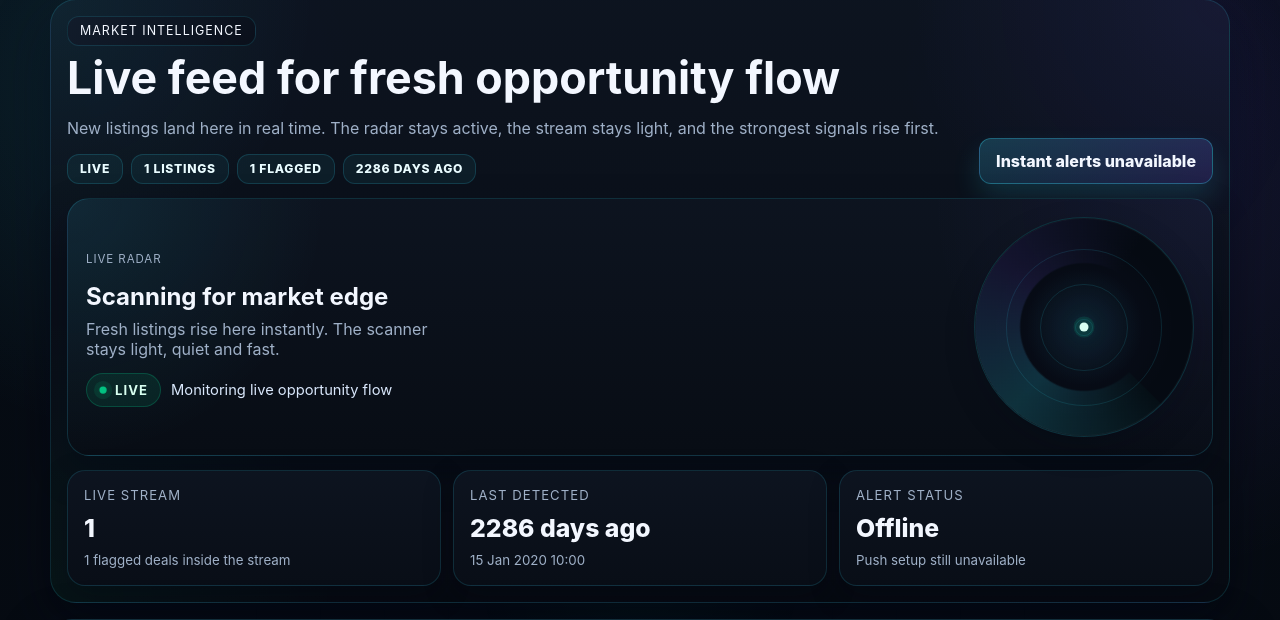
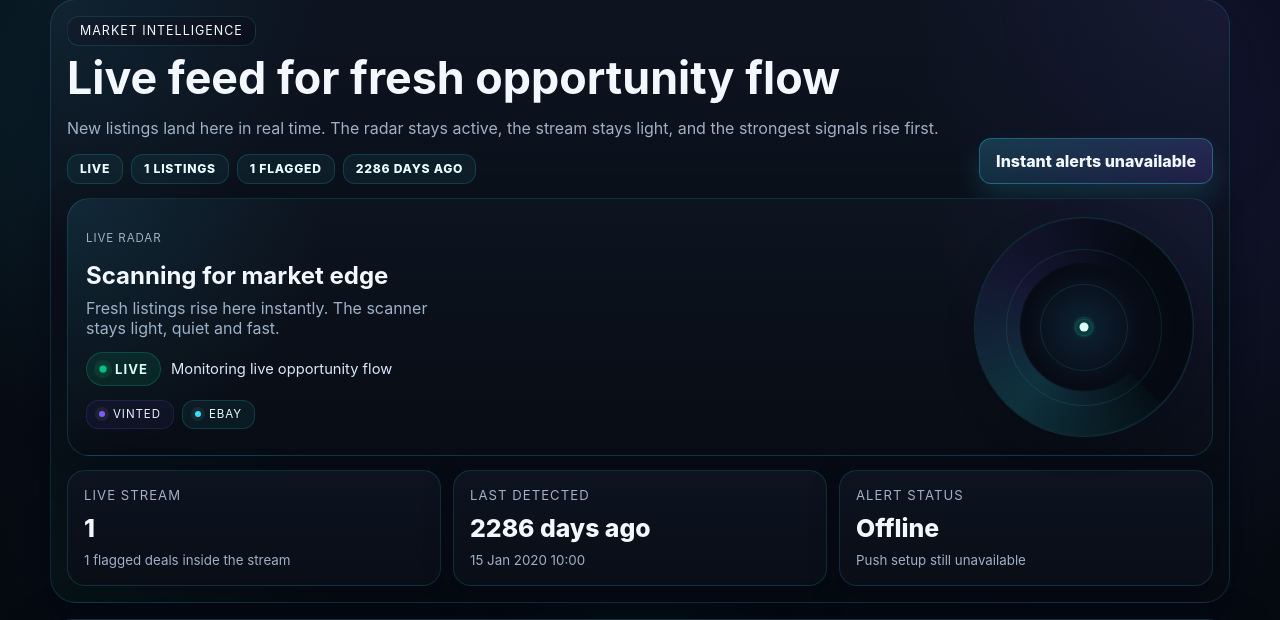
Before and after one commit to playstationvrtuga-boop/tcgsniperdeals, a Flask app: page /feed in a window 1280 px wide. Shown: the part 98-718 px from the top of the page. Run offline with Flask 3, Linux system fonts and the light colour scheme; a user stored in the database is signed in; tables that the repository leaves empty hold one stand-in row (values such as "Sample post"); grey boxes marked "Sample" are stand-in pictures; data that the repository does not hold is empty.

Commit message:
Add source-aware live feed feedback

```diff
--- a/vip_app/app/main.py
+++ b/vip_app/app/main.py
@@ -368,6 +368,8 @@ def feed_updates():
             {
                 "id": listing.id,
                 "detected_at": listing.feed_timestamp_iso,
+                "platform": listing.platform,
+                "platform_key": listing.platform.lower().replace(" ", "-") if listing.platform else "",
                 "html": render_template("partials/listing_card.html", listing=listing, favorite_ids=set()),
             }
         )
--- a/vip_app/app/static/css/app.css
+++ b/vip_app/app/static/css/app.css
@@ -551,6 +551,127 @@ select { font: inherit; }
   font-size: 0.92rem;
 }
 
+.live-source-rail {
+  display: flex;
+  flex-wrap: wrap;
+  gap: 8px;
+  align-items: center;
+  margin-top: 14px;
+}
+
+.source-pill {
+  --source-accent: var(--accent-cyan);
+  position: relative;
+  display: inline-flex;
+  align-items: center;
+  gap: 8px;
+  padding: 8px 12px;
+  border-radius: 12px;
+  border: 1px solid rgba(53, 224, 255, 0.14);
+  background: rgba(18, 28, 43, 0.72);
+  color: var(--muted-strong);
+  font-size: 0.72rem;
+  line-height: 1;
+  letter-spacing: 0.08em;
+  text-transform: uppercase;
+  overflow: hidden;
+  transition:
+    transform 0.18s ease,
+    background 0.18s ease,
+    border-color 0.18s ease,
+    box-shadow 0.18s ease,
+    color 0.18s ease;
+}
+
+.source-pill[data-source-label="vinted"] {
+  --source-accent: var(--accent-purple);
+  border-color: rgba(124, 92, 255, 0.16);
+  background: rgba(124, 92, 255, 0.06);
+  color: #f0ebff;
+}
+
+.source-pill[data-source-label="ebay"] {
+  --source-accent: var(--accent-cyan);
+  border-color: rgba(53, 224, 255, 0.16);
+  background: rgba(53, 224, 255, 0.06);
+  color: #e8fbff;
+}
+
+.source-pill-dot {
+  width: 6px;
+  height: 6px;
+  border-radius: 999px;
+  background: var(--source-accent);
+  box-shadow: 0 0 0 4px rgba(255, 255, 255, 0.06);
+}
+
+.source-pill-crosshair {
+  position: absolute;
+  inset: -6px;
+  pointer-events: none;
+  opacity: 0;
+}
+
+.source-pill-crosshair::before,
+.source-pill-crosshair::after {
+  content: "";
+  position: absolute;
+  left: 50%;
+  top: 50%;
+  background: linear-gradient(90deg, transparent, var(--source-accent), transparent);
+  opacity: 0;
+}
+
+.source-pill-crosshair::before {
+  width: calc(100% + 14px);
+  height: 1px;
+  transform: translate(-50%, -50%) scaleX(0.55);
+}
+
+.source-pill-crosshair::after {
+  width: 1px;
+  height: calc(100% + 14px);
+  transform: translate(-50%, -50%) scaleY(0.55);
+  background: linear-gradient(180deg, transparent, var(--source-accent), transparent);
+}
+
+.source-pill.is-targeted {
+  color: #f5fbff;
+  transform: translateY(-1px) scale(1.04);
+}
+
+.source-pill[data-source-label="vinted"].is-targeted {
+  border-color: rgba(124, 92, 255, 0.36);
+  background: rgba(124, 92, 255, 0.12);
+  box-shadow:
+    0 0 0 1px rgba(124, 92, 255, 0.18),
+    0 0 18px rgba(124, 92, 255, 0.22);
+}
+
+.source-pill[data-source-label="ebay"].is-targeted {
+  border-color: rgba(53, 224, 255, 0.36);
+  background: rgba(53, 224, 255, 0.12);
+  box-shadow:
+    0 0 0 1px rgba(53, 224, 255, 0.18),
+    0 0 18px rgba(53, 224, 255, 0.22);
+}
+
+.source-pill.is-targeted .source-pill-crosshair {
+  opacity: 1;
+  animation: source-target-lock 420ms ease-out;
+}
+
+.source-pill.is-targeted .source-pill-crosshair::before,
+.source-pill.is-targeted .source-pill-crosshair::after {
+  opacity: 1;
+}
+
+@keyframes source-target-lock {
+  0% { opacity: 0; transform: scale(0.85); }
+  25% { opacity: 1; transform: scale(1); }
+  100% { opacity: 0; transform: scale(1.08); }
+}
+
 .live-radar {
   position: relative;
   width: min(100%, 220px);
--- a/vip_app/app/static/js/app.js
+++ b/vip_app/app/static/js/app.js
@@ -393,36 +393,60 @@ function createRadarController(radarRoot, enabled) {
     return { pulse: () => {} };
   }
 
-  const blips = [];
+  let pulseTimeout = null;
 
-  function pulse(count = 1) {
-    const size = radarRoot.getBoundingClientRect();
-    if (!size.width || !size.height) return;
-
-    const maxBlips = Math.min(3, Math.max(1, count));
-    for (let index = 0; index < maxBlips; index += 1) {
-      const blip = document.createElement("span");
-      blip.className = "live-radar-blip";
-
-      const angle = Math.random() * Math.PI * 2;
-      const radius = 0.18 + Math.random() * 0.34;
-      const x = 50 + Math.cos(angle) * radius * 50;
-      const y = 50 + Math.sin(angle) * radius * 50;
-
-      blip.style.left = `${x}%`;
-      blip.style.top = `${y}%`;
-      radarRoot.appendChild(blip);
-
-      requestAnimationFrame(() => blip.classList.add("is-visible"));
-      blips.push(blip);
-
-      window.setTimeout(() => {
-        blip.remove();
-      }, 1250 + index * 120);
-    }
+  function pulse() {
+    if (pulseTimeout) window.clearTimeout(pulseTimeout);
+    radarRoot.classList.remove("is-pulsing");
+    void radarRoot.offsetWidth;
+    radarRoot.classList.add("is-pulsing");
+    pulseTimeout = window.setTimeout(() => {
+      radarRoot.classList.remove("is-pulsing");
+      pulseTimeout = null;
+    }, 260);
   }
 
   return { pulse };
+}
+
+function createSourceController(sourceRail, enabled) {
+  if (!sourceRail || !enabled) {
+    return { pulsePlatforms: () => {} };
+  }
+
+  const sourceLabels = new Map(
+    [...sourceRail.querySelectorAll("[data-source-label]")]
+      .map((node) => [node.dataset.sourceLabel || "", node])
+      .filter(([key, node]) => Boolean(key) && Boolean(node))
+  );
+  const activeTimers = new Map();
+
+  function pulsePlatform(platformKey) {
+    const pill = sourceLabels.get(platformKey);
+    if (!pill) return;
+
+    const existingTimer = activeTimers.get(platformKey);
+    if (existingTimer) window.clearTimeout(existingTimer);
+
+    pill.classList.remove("is-targeted");
+    void pill.offsetWidth;
+    pill.classList.add("is-targeted");
+
+    const timer = window.setTimeout(() => {
+      pill.classList.remove("is-targeted");
+      activeTimers.delete(platformKey);
+    }, 420);
+    activeTimers.set(platformKey, timer);
+  }
+
+  function pulsePlatforms(platformKeys) {
+    const uniqueKeys = [...new Set((platformKeys || []).filter(Boolean))];
+    uniqueKeys.forEach((platformKey, index) => {
+      window.setTimeout(() => pulsePlatform(platformKey), index * 70);
+    });
+  }
+
+  return { pulsePlatforms };
 }
 
 function initLiveFeed() {
@@ -433,6 +457,7 @@ function initLiveFeed() {
   const bannerCopy = banner?.querySelector("[data-feed-live-banner-copy]");
   const bannerButton = banner?.querySelector("[data-feed-live-banner-button]");
   const radarRoot = document.querySelector("[data-live-radar]");
+  const sourceRail = document.querySelector("[data-source-rail]");
   const updatesUrl = feedRoot.dataset.feedUpdatesUrl;
   const pollIntervalMs = Number(feedRoot.dataset.feedPollMs || 2500);
   const deltaLimit = Number(feedRoot.dataset.feedDeltaLimit || 12);
@@ -441,6 +466,7 @@ function initLiveFeed() {
   const relativeTimeEnabled = feedRoot.dataset.feedRelativeTimeUpdates === "1";
   const relativeTimeIntervalMs = Number(feedRoot.dataset.feedRelativeTimeIntervalMs || 15000);
   const radar = createRadarController(radarRoot, radarEnabled);
+  const sourceFeedback = createSourceController(sourceRail, radarEnabled);
 
   const seenIds = new Set(
     [...feedRoot.querySelectorAll(".listing-card[data-listing-id]")]
@@ -454,6 +480,26 @@ function initLiveFeed() {
   let pendingIds = new Set();
   let timer = null;
   let inFlight = false;
+
+  function normalizePlatformKey(value) {
+    return String(value || "")
+      .trim()
+      .toLowerCase()
+      .replace(/[^a-z0-9]+/g, "-")
+      .replace(/^-+|-+$/g, "");
+  }
+
+  function playArrivalFeedback(items) {
+    if (!items.length) return;
+    const platformKeys = items
+      .map((item) => normalizePlatformKey(item?.platform_key || item?.platform))
+      .filter(Boolean);
+
+    radar.pulse();
+    window.setTimeout(() => {
+      sourceFeedback.pulsePlatforms(platformKeys);
+    }, 70);
+  }
 
   function updateCursor(cursor) {
     if (!cursor) return;
@@ -555,9 +601,9 @@ function initLiveFeed() {
 
       const items = Array.isArray(data.items) ? data.items : [];
       if (items.length) {
-        radar.pulse(items.length);
+        playArrivalFeedback(items);
         if (isNearTop()) {
-          insertItems(items);
+          window.setTimeout(() => insertItems(items), cardAnimationsEnabled ? 140 : 0);
         } else {
           queueItems(items);
         }
--- a/vip_app/app/templates/feed.html
+++ b/vip_app/app/templates/feed.html
@@ -33,6 +33,18 @@
           LIVE
         </span>
         <span class="live-status-text">Monitoring live opportunity flow</span>
+      </div>
+      <div class="live-source-rail" data-source-rail aria-label="Monitored sources">
+        <span class="source-pill" data-source-label="vinted">
+          <span class="source-pill-dot" aria-hidden="true"></span>
+          <span>Vinted</span>
+          <span class="source-pill-crosshair" aria-hidden="true"></span>
+        </span>
+        <span class="source-pill" data-source-label="ebay">
+          <span class="source-pill-dot" aria-hidden="true"></span>
+          <span>eBay</span>
+          <span class="source-pill-crosshair" aria-hidden="true"></span>
+        </span>
       </div>
     </div>
 
--- a/vip_app/app/templates/partials/listing_card.html
+++ b/vip_app/app/templates/partials/listing_card.html
@@ -1,6 +1,7 @@
 <article
   class="listing-card"
   data-listing-id="{{ listing.id }}"
+  data-platform="{{ listing.platform|lower|replace(' ', '-') }}"
   data-detected-at="{{ listing.feed_timestamp_iso }}"
 >
   {% set public_preview = public_preview if public_preview is defined else false %}
```
Also changed, not shown: other parts of vip_app/app/static/css/app.css (+47 -1 lines).
